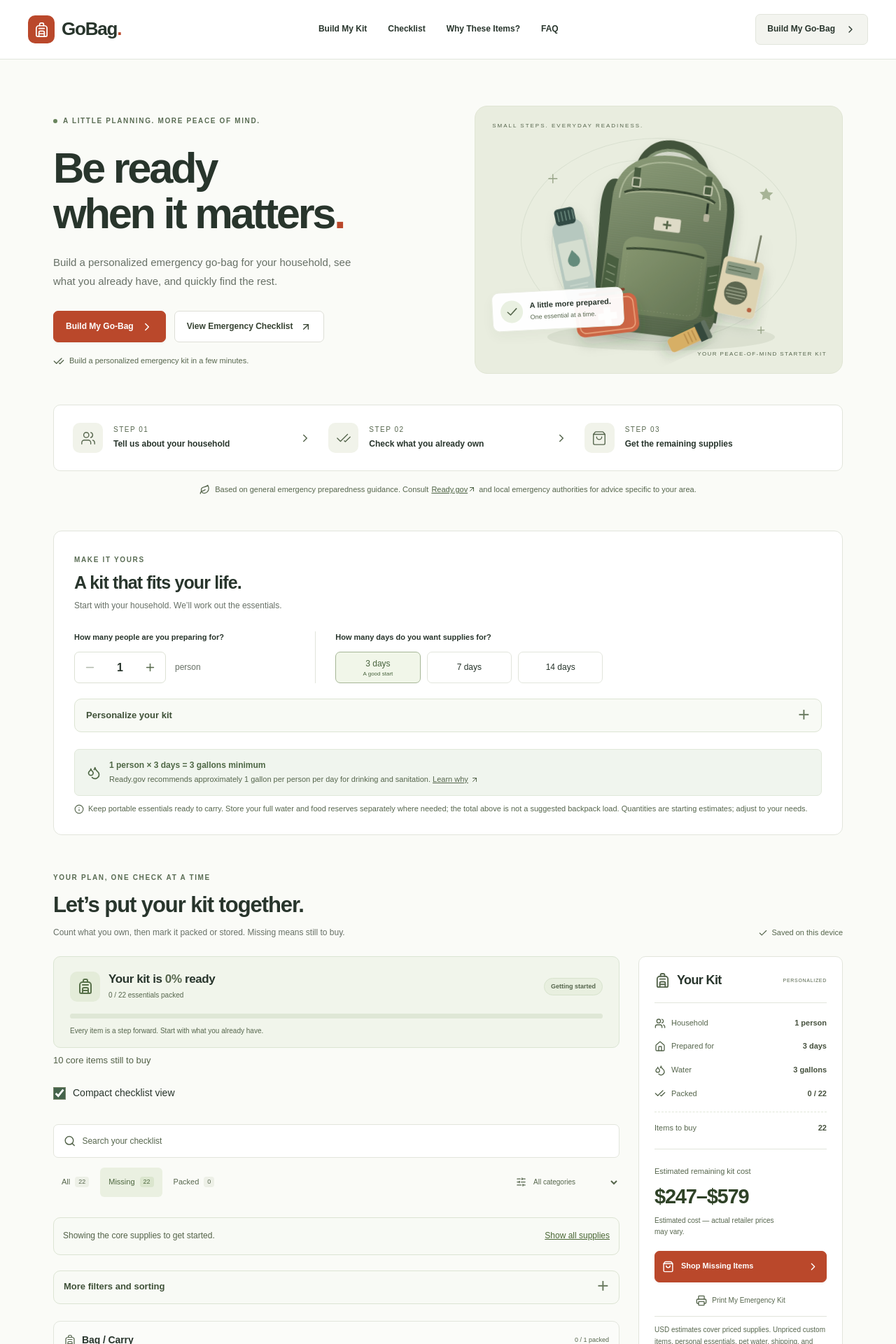
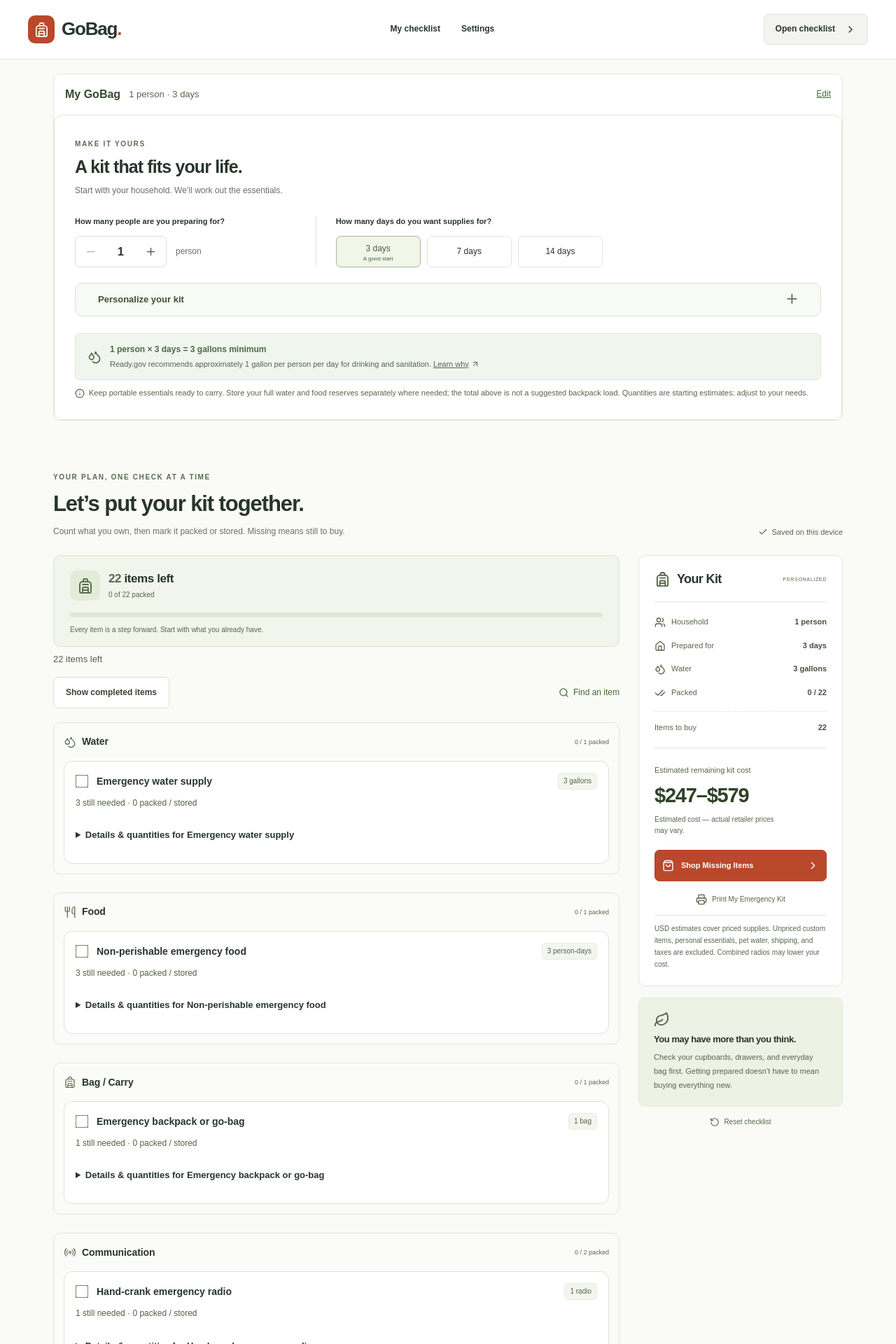
Before and after one commit to confire15/creditcardchris, a Next.js app: page /go-bag in a window 1280 px wide. Shown: the top 1920 px of the page at 70% size. Built offline with nearby package versions, Linux system fonts and the light colour scheme.

Commit message:
feat: streamline GoBag into a focused checklist

```diff
--- a/src/components/gobag/gobag.module.css
+++ b/src/components/gobag/gobag.module.css
@@ -707,6 +707,36 @@
   color: #526147;
   font-size: 13px;
 }
+.settingsSummary {
+  margin: 20px 0;
+  border: 1px solid var(--line);
+  border-radius: 10px;
+  background: #fff;
+}
+.settingsSummary summary {
+  display: flex;
+  align-items: center;
+  gap: 12px;
+  min-height: 58px;
+  padding: 0 16px;
+  cursor: pointer;
+  list-style: none;
+}
+.settingsSummary summary::-webkit-details-marker { display: none; }
+.settingsSummary summary strong { font-size: 16px; color: #344b2d; }
+.settingsSummary summary span { color: #56664d; font-size: 13px; }
+.settingsSummary summary em { margin-left: auto; color: #496633; font-size: 12px; font-style: normal; text-decoration: underline; }
+.simpleChecklistTools { display: flex; align-items: center; gap: 12px; margin: 0 0 20px; }
+.findItem { margin-left: auto; }
+.findItem summary { display: flex; align-items: center; gap: 6px; min-height: 40px; color: #496633; font-size: 12px; cursor: pointer; list-style: none; }
+.findItem summary::-webkit-details-marker { display: none; }
+.findItem .search { min-width: 220px; margin-top: 8px; }
+.completedSection { margin-top: 26px; border-top: 1px solid var(--line); padding-top: 5px; }
+.completedSection summary { min-height: 48px; display: flex; align-items: center; color: #496633; font-size: 13px; cursor: pointer; list-style: none; }
+.completedSection summary::-webkit-details-marker { display: none; }
+.infoDetails { margin: 28px 0; border-top: 1px solid var(--line); }
+.infoDetails > summary { min-height: 52px; display: flex; align-items: center; color: #496633; font-size: 14px; cursor: pointer; list-style: none; }
+.infoDetails > summary::-webkit-details-marker { display: none; }
 .coreViewNotice,
 .moreFilters,
 .optionalSection,
@@ -1020,6 +1050,8 @@
   margin-top: auto;
   padding-bottom: 15px;
 }
+.checklistMain .itemBuy,
+.checklistMain .compactCard > .amazonCompact { display: none; }
 .itemBuy > span {
   min-width: 0;
 }
--- a/src/components/gobag/gobag.tsx
+++ b/src/components/gobag/gobag.tsx
@@ -5,12 +5,9 @@ import {
   Check,
   ChevronDown,
   Heart,
-  Leaf,
   LockKeyhole,
   Printer,
   Search,
-  ShoppingBag,
-  SlidersHorizontal,
   X,
 } from "lucide-react";
 import {
@@ -31,7 +28,6 @@ import {
   ownedQuantity,
   isPacked,
   itemQuantity,
-  money,
   quantityLabel,
   type KitState,
 } from "@/lib/gobag/kit";
@@ -41,24 +37,22 @@ import {
   AmazonButton,
   CategorySection,
   CostSummary,
+  EmergencyItemCard,
   Header,
-  Hero,
   HouseholdConfigurator,
   Logo,
   PreparednessProgress,
-  Steps,
 } from "./kit-parts";
 import styles from "./gobag.module.css";
 import {
   KitContext,
   HouseholdNeeds,
-  ModeAndBudget,
   ReviewReminders,
   HouseholdPlan,
   PrintedPlanning,
   GuidanceReview,
 } from "./planning";
-import { storageOf, priorityOf } from "@/data/gobag-guidance";
+import { storageOf } from "@/data/gobag-guidance";
 import {
   KitWorkspace,
   CustomSupplies,
@@ -428,10 +422,6 @@ export default function GoBag() {
   const kit = useKit();
   const [search, setSearch] = useState("");
   const [filter, setFilter] = useState<StatusFilter>("Missing");
-  const [category, setCategory] = useState("All categories");
-  const [priority, setPriority] = useState("All priorities");
-  const [placement, setPlacement] = useState("All supplies");
-  const [showAllSupplies, setShowAllSupplies] = useState(false);
   const [shopOpen, setShopOpen] = useState(false);
   const [resetOpen, setResetOpen] = useState(false);
   const summary = useMemo(() => getSummary(kit.state), [kit.state]);
@@ -444,43 +434,15 @@ export default function GoBag() {
         filter === "Missing" ? "All" : filter,
       ) &&
       (filter !== "Missing" || missingQuantity(i, kit.state) > 0) &&
-      (priority === "All priorities" || priorityOf(i) === priority) &&
-      (placement === "All supplies" || storageOf(i) === placement) &&
-      (category === "All categories" || category === i.category),
+      true,
   );
   const allCategories = [
     ...categories,
     ...(kit.state.customItems.length ? ["Your additions"] : []),
   ];
-  const coreCategories = [
-    "Water", "Food", "Bag / Carry", "Lighting", "Medical", "Power",
-    "Communication", "Signaling",
-  ];
-  const isCoreView = !showAllSupplies && category === "All categories";
-  const checklistItems = isCoreView
-    ? visible.filter((i) => coreCategories.includes(i.category))
-    : visible;
-  const coreMissing = summary.missing.filter((i) =>
-    coreCategories.includes(i.category),
-  ).length;
   const visibleCategories = allCategories
-    .filter((c) => checklistItems.some((i) => i.category === c))
-    .sort((a, b) => {
-      const preferred =
-        kit.state.mode === "go-bag" ? "Carry essentials" : "Home reserves";
-      return (
-        Number(
-            checklistItems
-            .filter((i) => i.category === b)
-            .some((i) => storageOf(i) === preferred),
-        ) -
-        Number(
-            checklistItems
-            .filter((i) => i.category === a)
-            .some((i) => storageOf(i) === preferred),
-        )
-      );
-    });
+    .filter((c) => visible.some((i) => i.category === c));
+  const packedItems = summary.items.filter((i) => isPacked(i, kit.state));
   const shopTrigger = useRef<HTMLElement | null>(null);
   const resetTrigger = useRef<HTMLElement | null>(null);
   const openShop = () => {
@@ -493,11 +455,8 @@ export default function GoBag() {
   };
   const updateConfiguration = (patch: Partial<KitState>) => {
     kit.update(patch);
-    if (patch.pets === false && category === "Pet Emergency Kit")
-      setCategory("All categories");
+    if (patch.pets === false) setFilter("Missing");
   };
-  const showPersonal =
-    category === "All categories" || category === "Personal essentials";
   return (
     <KitContext.Provider value={kit}>
       <div className={styles.app}>
@@ -507,29 +466,19 @@ export default function GoBag() {
         <div className={styles.screenOnly}>
           <Header />
           <main className={styles.main}>
-            <Hero />
-            <Steps />
-            <p className={styles.guidance}>
-              <Leaf size={15} />
-              Based on general emergency preparedness guidance. Consult{" "}
-              <a
-                href="https://www.ready.gov/kit"
-                target="_blank"
-                rel="noopener noreferrer"
-              >
-                Ready.gov <ArrowUpRight size={12} />
-              </a>{" "}
-              and local emergency authorities for advice specific to your area.
-            </p>
             <fieldset
               className={styles.appFieldset}
               disabled={!kit.loaded}
               aria-busy={!kit.loaded}
             >
-              <HouseholdConfigurator
-                state={kit.state}
-                update={updateConfiguration}
-              />
+              <details className={styles.settingsSummary} open>
+                <summary>
+                  <strong>My GoBag</strong>
+                  <span>{kit.state.people} {kit.state.people === 1 ? "person" : "people"} · {kit.state.days} days{kit.state.pets ? ` · ${kit.state.petCount} ${kit.state.petCount === 1 ? "pet" : "pets"}` : ""}</span>
+                  <em>Edit</em>
+                </summary>
+                <HouseholdConfigurator state={kit.state} update={updateConfiguration} />
+              </details>
               <section id="checklist" className={styles.checklist}>
                 <div className={styles.checklistHeader}>
                   <div>
@@ -551,124 +500,39 @@ export default function GoBag() {
                     <div className={styles.checklistMain}>
                       <PreparednessProgress state={kit.state} />
                       <p className={styles.progressNext}>
-                        {coreMissing
-                          ? `${coreMissing} core ${coreMissing === 1 ? "item" : "items"} still to buy`
-                          : "Your core supplies are covered"}
+                        {summary.missing.length ? `${summary.missing.length} items left` : "Everything on your list is packed"}
                       </p>
-                    <label className={styles.workspaceCheck}>
-                      <input
-                        type="checkbox"
-                        checked={kit.state.compact}
-                        onChange={(e) =>
-                          kit.update({ compact: e.target.checked })
-                        }
-                      />
-                      Compact checklist view
-                    </label>
-                    <div className={styles.filters}>
-                      <label className={styles.search}>
-                        <Search size={18} />
-                        <input
-                          placeholder="Search your checklist"
-                          aria-label="Search your checklist"
-                          value={search}
-                          onChange={(e) => setSearch(e.target.value)}
-                        />
-                        {search && (
-                          <button
-                            aria-label="Clear search"
-                            onClick={() => setSearch("")}
-                          >
-                            <X size={16} />
-                          </button>
-                        )}
-                      </label>
-                      <div className={styles.filterBottom}>
-                        <div
-                          className={styles.statusFilters}
-                          role="group"
-                          aria-label="Checklist status"
-                        >
-                          {(["All", "Missing", "Packed"] as const).map((f) => (
-                            <button
-                              aria-pressed={filter === f}
-                              key={f}
-                              onClick={() => setFilter(f)}
-                            >
-                              {f}
-                              <span>
-                                {f === "All"
-                                  ? summary.items.length
-                                  : f === "Missing"
-                                    ? summary.missing.length
-                                    : summary.packed}
-                              </span>
-                            </button>
-                          ))}
-                        </div>
-                        <label className={styles.categoryFilter}>
-                          <SlidersHorizontal size={15} />
-                          <select
-                            aria-label="Filter by category"
-                            value={category}
-                            onChange={(e) => setCategory(e.target.value)}
-                          >
-                            {[
-                              "All categories",
-                              ...allCategories,
-                              ...(kit.state.pets ? ["Pet Emergency Kit"] : []),
-                              "Personal essentials",
-                            ].map((c) => (
-                              <option key={c}>{c}</option>
-                            ))}
-                          </select>
+                    <div className={styles.simpleChecklistTools}>
+                      <button className={styles.secondary} onClick={() => setFilter(filter === "Missing" ? "All" : "Missing")}>
+                        {filter === "Missing" ? "Show completed items" : "Show items left"}
+                      </button>
+                      <details className={styles.findItem}>
+                        <summary><Search size={15} /> Find an item</summary>
+                        <label className={styles.search}>
+                          <Search size={17} />
+                          <input placeholder="Search your checklist" aria-label="Search your checklist" value={search} onChange={(e) => setSearch(e.target.value)} />
+                          {search && <button aria-label="Clear search" onClick={() => setSearch("")}><X size={16} /></button>}
                         </label>
-                      </div>
+                      </details>
                     </div>
-                    <div className={styles.coreViewNotice}>
-                      <span>
-                        {isCoreView
-                          ? "Showing the core supplies to get started."
-                          : "Showing your full checklist."}
-                      </span>
-                      <button
-                        className={styles.textButton}
-                        type="button"
-                        onClick={() => {
-                          setShowAllSupplies((v) => !v);
-                          setCategory("All categories");
-                        }}
-                      >
-                        {isCoreView ? "Show all supplies" : "Show core supplies"}
-                      </button>
-                    </div>
-                    <details className={styles.moreFilters}>
-                      <summary>More filters and sorting</summary>
-                      <ModeAndBudget
-                        priority={priority}
-                        setPriority={setPriority}
-                        placement={placement}
-                        setPlacement={setPlacement}
-                      />
-                    </details>
                     <div id="supplies" />
                     {visibleCategories.map((c) => (
                       <CategorySection
                         key={c}
                         category={c}
-                        items={checklistItems.filter((i) => i.category === c)}
+                        items={visible.filter((i) => i.category === c)}
                         state={kit.state}
                         toggle={kit.toggle}
                       />
                     ))}
                     <PetEmergencyKit
-                      items={checklistItems.filter(
+                      items={visible.filter(
                         (i) => i.category === "Pet Emergency Kit",
                       )}
                       state={kit.state}
                       toggle={kit.toggle}
                     />
-                    {!checklistItems.length && category !== "Personal essentials" && (
+                    {!visible.length && (
                       <div className={styles.empty}>
                         <CheckCheckIcon />
                         <h3>
@@ -685,16 +549,13 @@ export default function GoBag() {
                           onClick={() => {
                             setSearch("");
                             setFilter("All");
-                            setCategory("All categories");
-                            setPriority("All priorities");
-                            setPlacement("All supplies");
                           }}
                         >
                           Show all items
                         </button>
                       </div>
                     )}
-                    {showPersonal && (
+                    {filter === "All" && (
                       <details className={styles.optionalSection}>
                         <summary>Personalize your kit</summary>
                         <PersonalEssentials
@@ -703,6 +564,14 @@ export default function GoBag() {
                           search={search}
                           filter={filter}
                         />
+                      </details>
+                    )}
+                    {filter === "Missing" && packedItems.length > 0 && (
+                      <details className={styles.completedSection}>
+                        <summary>Completed items ({packedItems.length})</summary>
+                        <div className={styles.itemGrid}>
+                          {packedItems.map((item) => <EmergencyItemCard key={item.id} item={item} state={kit.state} toggle={kit.toggle} />)}
+                        </div>
                       </details>
                     )}
                     <div className={styles.printPrompt}>
@@ -726,7 +595,7 @@ export default function GoBag() {
                   />
                 </div>
               </section>
-              <details className={styles.managePanel}>
+              <details id="manage" className={styles.managePanel}>
                 <summary>Manage my kit</summary>
                 <KitWorkspace />
                 <HouseholdNeeds />
@@ -738,31 +607,14 @@ export default function GoBag() {
                 <HouseholdPlan />
               </details>
             </fieldset>
-            <GuidanceReview />
-            <PreparednessResources />
-            <FAQ />
+            <details className={styles.infoDetails}>
+              <summary>Learn more about emergency preparedness</summary>
+              <GuidanceReview />
+              <PreparednessResources />
+              <FAQ />
+            </details>
           </main>
           <Footer />
-          <div className={styles.mobileSummary}>
-            <div>
-              <strong>
-                {summary.missing.length} to buy · {summary.unpacked.length} to
-                pack
-              </strong>
-              <span>
-                Est. {money((summary.min + summary.max) / 2)}{" "}
-                <small>· midpoint</small>
-              </span>
-            </div>
-            <button
-              className={styles.primary}
-              disabled={!kit.loaded}
-              onClick={openShop}
-            >
-              <ShoppingBag size={17} />
-              Shop Missing Items
-            </button>
-          </div>
           <MissingItemsDrawer
             state={kit.state}
             open={shopOpen}
@@ -793,10 +645,7 @@ export default function GoBag() {
                   className={styles.primary}
                   onClick={() => {
                     kit.reset();
-                    setCategory("All categories");
-                    setPriority("All priorities");
-                    setPlacement("All supplies");
-                    setFilter("All");
+                    setFilter("Missing");
                     setSearch("");
                     setResetOpen(false);
                   }}
--- a/src/components/gobag/kit-parts.tsx
+++ b/src/components/gobag/kit-parts.tsx
@@ -40,7 +40,6 @@ import {
   isPacked,
   itemQuantity,
   priceRange,
-  progressLabel,
   quantityLabel,
   type KitState,
 } from "@/lib/gobag/kit";
@@ -89,13 +88,11 @@ export function Header() {
           <Logo />
         </a>
         <nav aria-label="Main navigation">
-          <a href="#builder">Build My Kit</a>
-          <a href="#checklist">Checklist</a>
-          <a href="#resources">Why These Items?</a>
-          <a href="#faq">FAQ</a>
+          <a href="#checklist">My checklist</a>
+          <a href="#manage">Settings</a>
         </nav>
-        <a className={styles.headerCta} href="#builder">
-          Build My Go-Bag <ChevronRight size={16} />
+        <a className={styles.headerCta} href="#checklist">
+          Open checklist <ChevronRight size={16} />
         </a>
       </div>
     </header>
@@ -335,14 +332,9 @@ export function PreparednessProgress({ state }: { state: KitState }) {
           <Backpack size={24} />
         </span>
         <div>
-          <h3>
-            Your kit is <strong>{s.percent}%</strong> ready
-          </h3>
-          <p>
-            {s.packed} / {s.items.length} essentials packed
-          </p>
+          <h3><strong>{s.missing.length}</strong> items left</h3>
+          <p>{s.packed} of {s.items.length} packed</p>
         </div>
-        <span className={styles.status}>{progressLabel(s.percent)}</span>
       </div>
       <progress max={100} value={s.percent} aria-label="Essentials packed" />
       <p className={styles.progressEncouragement}>
```
